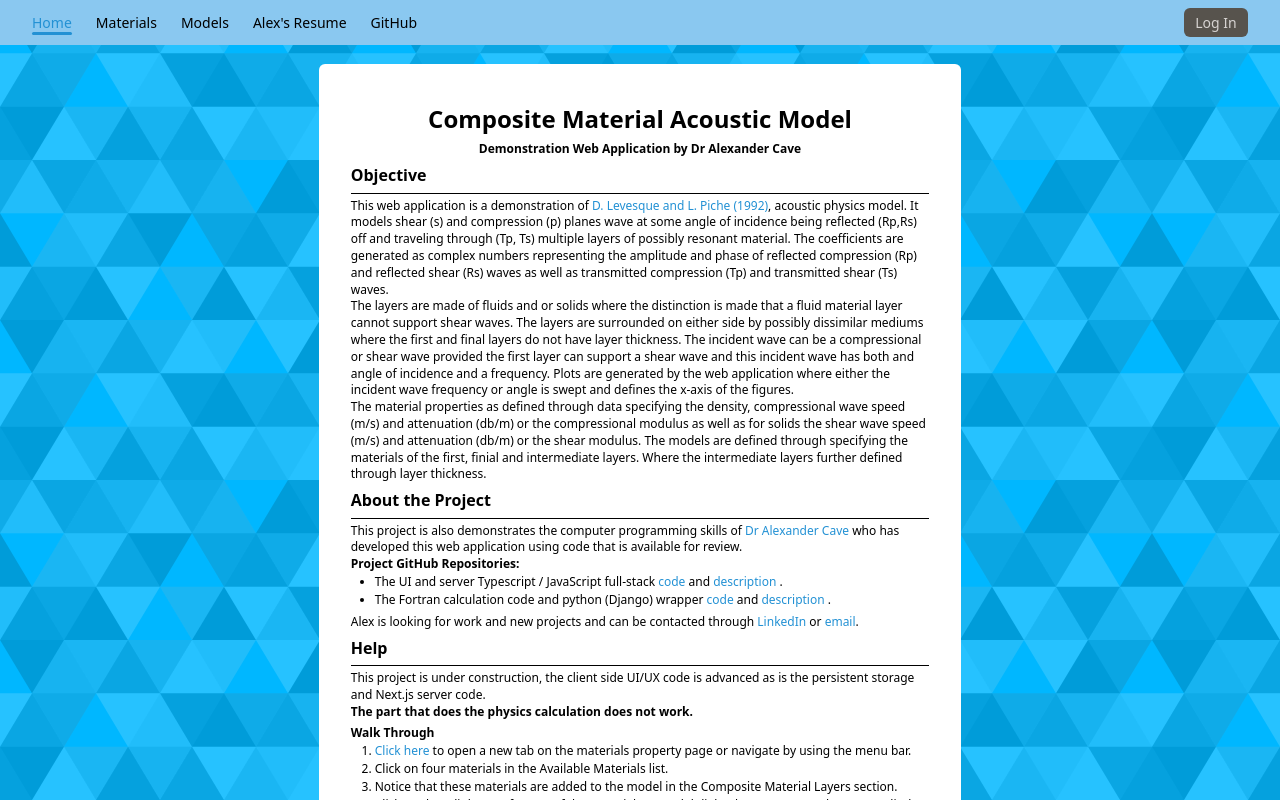
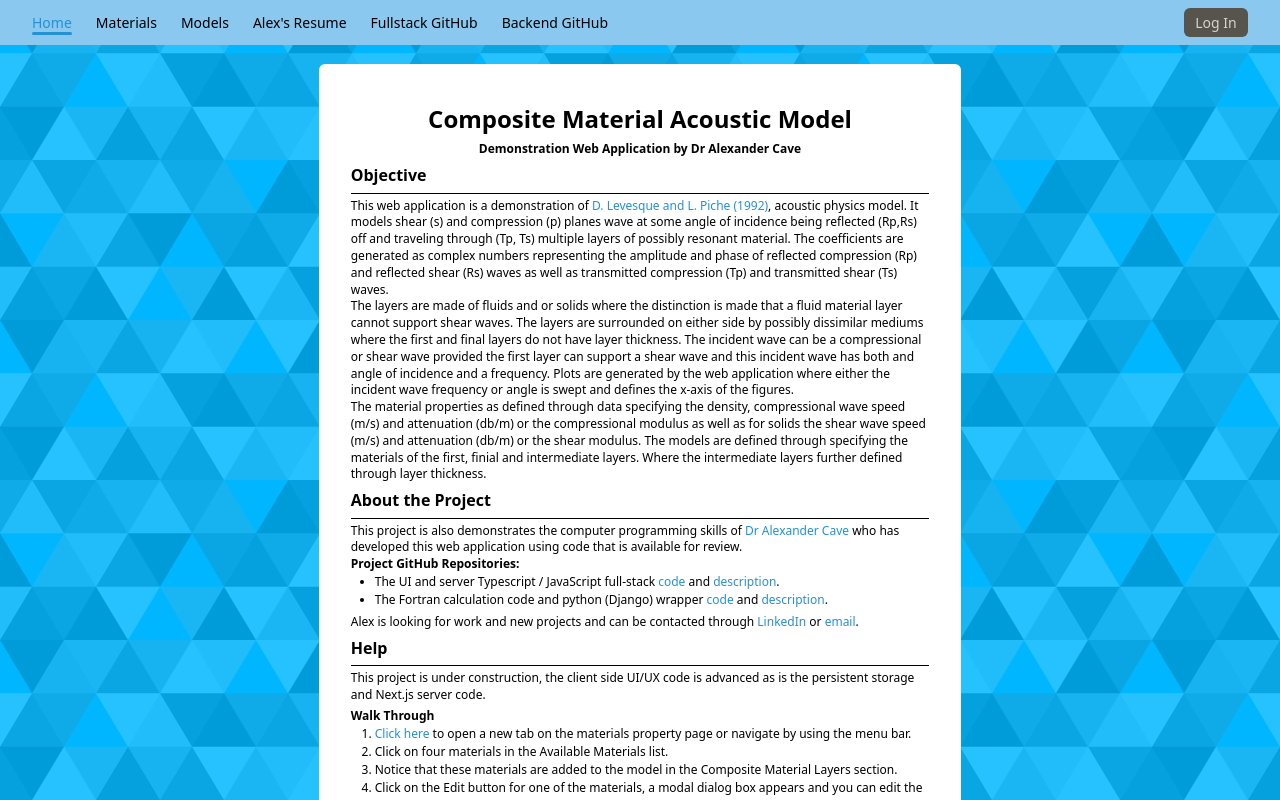
Before and after one commit to apcave/acoustic, a Next.js app: page / in a window 1280 px wide. Shown: the top 800 px of the page. Built offline with nearby package versions, Linux system fonts and the light colour scheme; no server answers.

Commit message:
Altered Links, documenting backend.

```diff
--- a/components/Header.tsx
+++ b/components/Header.tsx
@@ -41,7 +41,16 @@ export default function Header() {
               target="_blank"
               rel="noopener noreferrer"
             >
-              GitHub
+              Fullstack GitHub
+            </Link>
+          </li>
+          <li>
+            <Link
+              href="https://github.com/apcave/acoustic-calcs"
+              target="_blank"
+              rel="noopener noreferrer"
+            >
+              Backend GitHub
             </Link>
           </li>
         </menu>
--- a/components/documents/HomePage.jsx
+++ b/components/documents/HomePage.jsx
@@ -82,7 +82,7 @@ export default function HomePage() {
               rel="noopener noreferrer"
             >
               description
-            </Link>{" "}
+            </Link>
             .
           </li>
           <li>
@@ -103,7 +103,7 @@ export default function HomePage() {
               rel="noopener noreferrer"
             >
               description
-            </Link>{" "}
+            </Link>
             .
           </li>
         </NamedList>
@@ -127,8 +127,6 @@ export default function HomePage() {
           This project is under construction, the client side UI/UX code is
           advanced as is the persistent storage and Next.js server code.
         </p>
-        <h3>The part that does the physics calculation does not work.</h3>
-
         <h3 className="numbers">Walk Through</h3>
         <ol>
           <li>
--- a/components/multilayer/MaterialList.tsx
+++ b/components/multilayer/MaterialList.tsx
@@ -135,12 +135,17 @@ function ModulusCell({ isShear, value, className }: ModulusCellProps) {
       text_l1 = "K: ";
     }
 
-    if (!value.real || !value.imag) {
+    if (!value.real) {
       throw new Error("Invalid modulus value");
     }
 
+    let imag = 0;
+    if (value.imag) {
+      imag = value.imag;
+    }
+
     text_l1 += value.real / 1e6 + " Re MPa + ";
-    text_l2 += value.imag / 1e6 + " Im MPa";
+    text_l2 += imag / 1e6 + " Im MPa";
   } else {
     text_l1 = "Fluid Material";
     text_l2 = "";
--- a/components/multilayer/MaterialProperty.tsx
+++ b/components/multilayer/MaterialProperty.tsx
@@ -135,6 +135,9 @@ export default function MaterialProperty({
       );
     } else if (name === `${label}-real`) {
       const real = parseFloat(value);
+      if (real < 0) {
+        return;
+      }
 
       if (real === 0) {
         let type: iType;
@@ -165,12 +168,16 @@ export default function MaterialProperty({
         );
       }
     } else if (name === `${label}-imag`) {
+      const imag = parseFloat(value);
+      if (imag < 0) {
+        return;
+      }
       onChange(
         {
           ...property,
           waveSpeed: undefined,
           attenuation: undefined,
-          imag: parseFloat(value),
+          imag: imag,
         },
         label
       );
@@ -260,24 +267,18 @@ function ModulusProps({ property, onChange, label }: iTypeProps) {
   if (property.type === "modulus") {
     return (
       <div>
-        <label htmlFor={`${label}-real`}>Real (MPa)</label>
+        <label htmlFor={`${label}-real`}>Real (Pa)</label>
         <input
           id={`${label}-real`}
           name={`${label}-real`}
-          type="number"
-          step="any"
           onChange={onChange}
-          min="0"
           value={property.real}
         />
-        <label htmlFor={`${label}-imag`}>Imaginary (MPa)</label>
+        <label htmlFor={`${label}-imag`}>Imaginary (Pa)</label>
         <input
           id={`${label}-imag`}
           name={`${label}-imag`}
-          type="number"
           onChange={onChange}
-          step="any"
-          min="0"
           value={property.imag}
         />
       </div>
```
